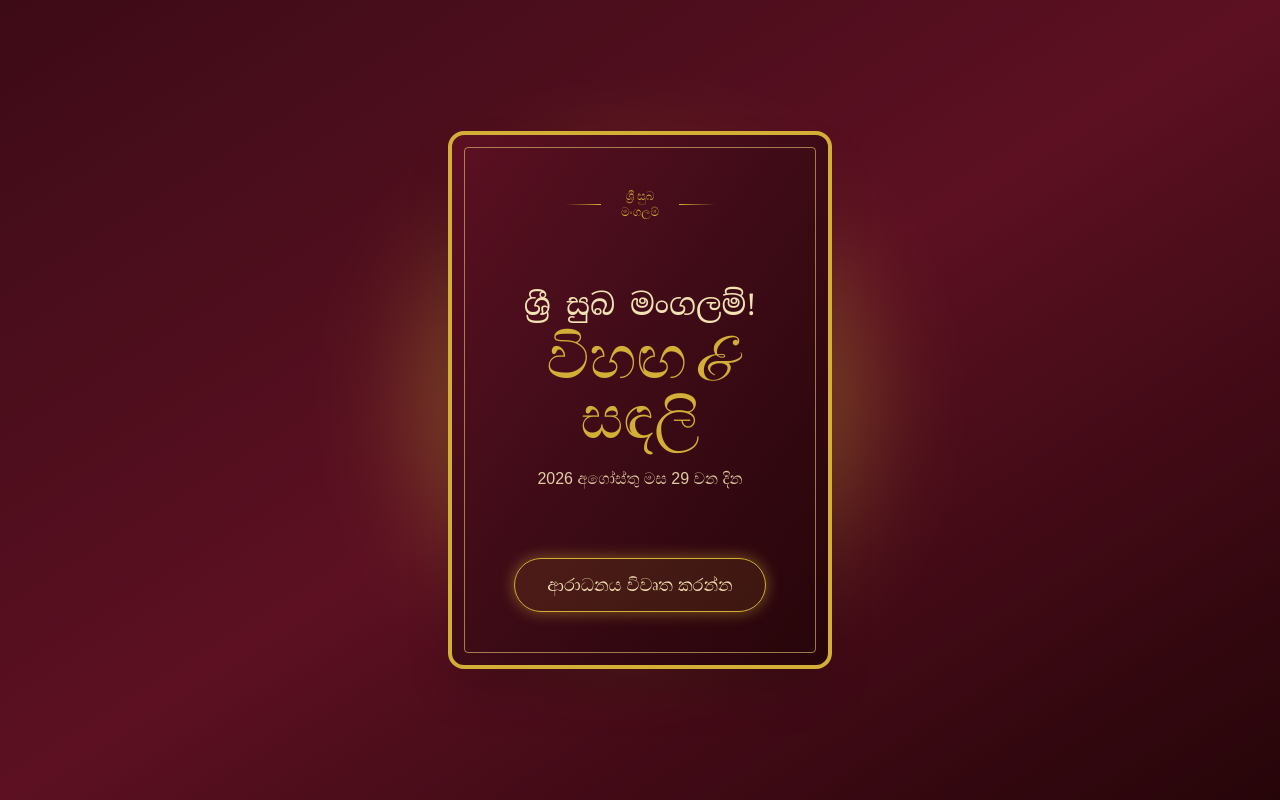
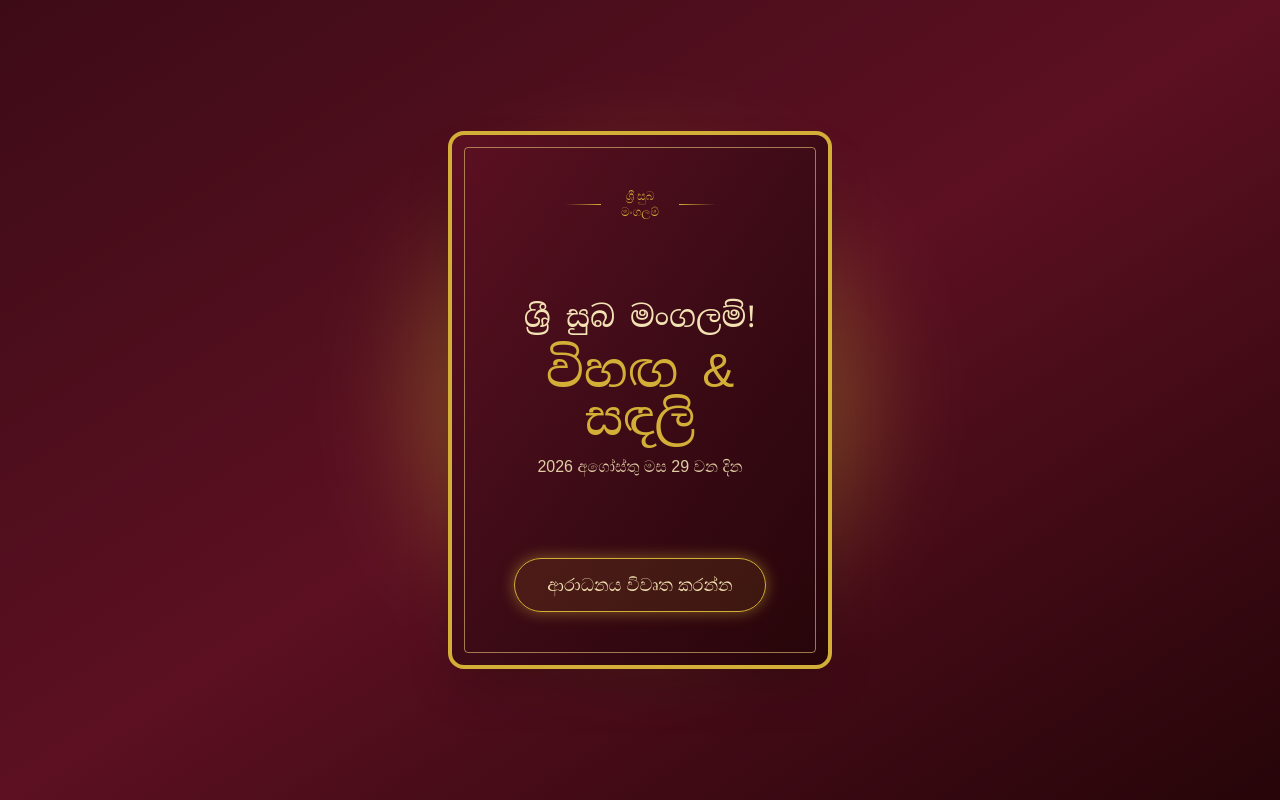
Before and after one commit to grandbrownproducts/invitation, a Next.js app: page / in a window 1280 px wide. Built offline with nearby package versions, Linux system fonts and the light colour scheme; a web font is replaced by a local one.

Commit message:
Use Sinhala serif font for couple names on invitation cover
Great Vibes cursive wasn't rendering reliably on some Android browsers;
switch to font-sinhala-serif (Noto Serif Sinhala), keeping gold color.

```diff
--- a/components/intro/InvitationBook.tsx
+++ b/components/intro/InvitationBook.tsx
@@ -83,7 +83,7 @@ export default function InvitationBook({ onOpen }: InvitationBookProps) {
               <span className="font-sinhala-serif text-2xl text-gold-light sm:text-3xl">
                 {siteConfig.invitationLine1}
               </span>
-              <span className="font-script text-5xl text-gold sm:text-6xl">
+              <span className="font-sinhala-serif text-4xl text-gold sm:text-5xl">
                 {siteConfig.groomName} &amp; {siteConfig.brideName}
               </span>
               <span className="font-sinhala text-sm text-gold-light/90 sm:text-base">
```
